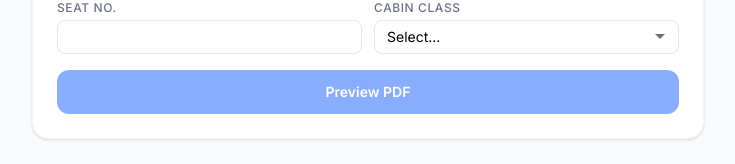
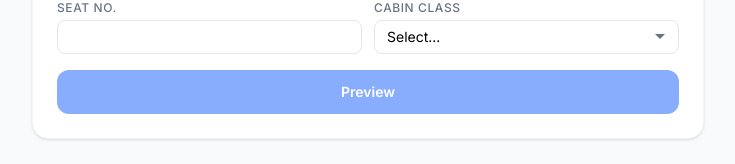
Before and after one commit to justinbao19/flight-log-generator, a Next.js app: page / in a window 1280 px wide. Shown: the part 1638-1802 px from the top of the page, without its empty margins (272-1007 px from the left). Built offline with nearby package versions, Linux system fonts and the light colour scheme.

Commit message:
Update button label in UploadArea component for clarity
- Changed button label from "Preview PDF" to "Preview" to simplify the user interface and enhance clarity.

```diff
--- a/components/UploadArea.tsx
+++ b/components/UploadArea.tsx
@@ -300,7 +300,7 @@ export default function UploadArea({
             disabled={!hasRequiredFields}
             className="w-full rounded-xl bg-blue-600 py-3 text-sm font-semibold text-white transition-colors hover:bg-blue-700 disabled:cursor-not-allowed disabled:opacity-50"
           >
-            Preview PDF
+            Preview
           </button>
         </>
       )}
```
